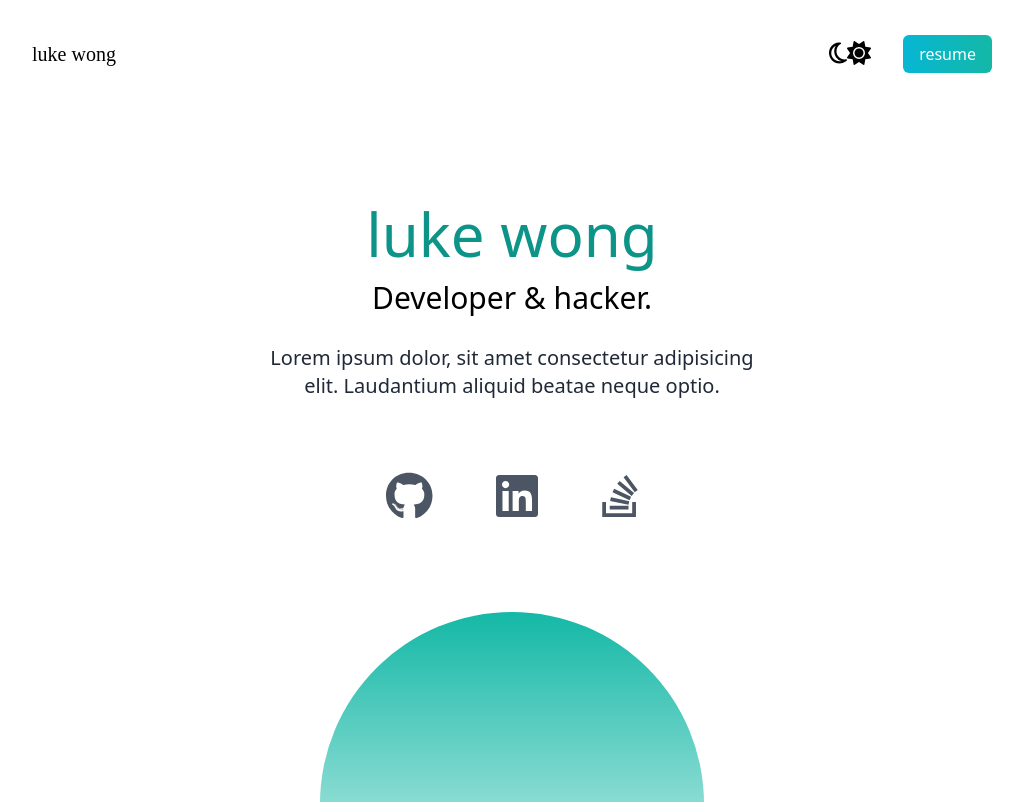
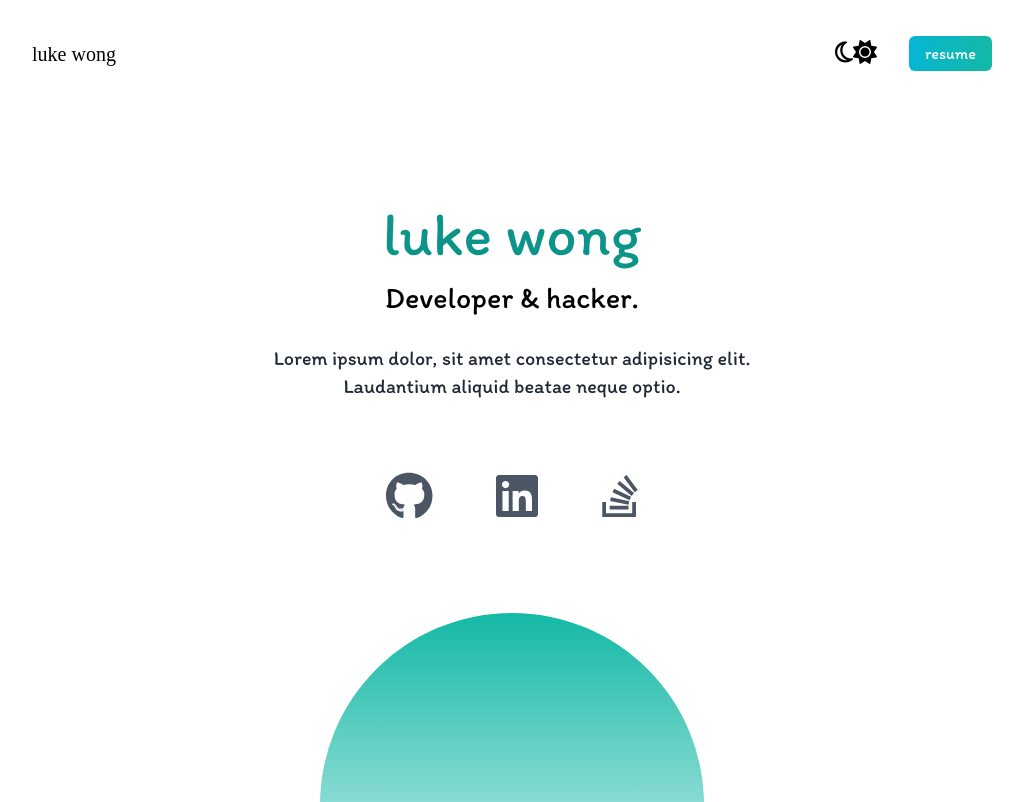
Before and after one commit to DevLukeHere/nextjs-portfolio, a Next.js app: page / in a window 1280 px wide. Shown: the top 802 px of the page, without its empty margins (128-1151 px from the left). Built offline with nearby package versions, Linux system fonts and the light colour scheme.

Commit message:
test custom google font

```diff
--- a/app/layout.tsx
+++ b/app/layout.tsx
@@ -1,12 +1,20 @@
-import './globals.css'
+import "./globals.css";
+import { Itim } from "@next/font/google";
+
+// If loading a variable font, you don't need to specify the font weight
+const itim = Itim({
+  weight: "400",
+  subsets: ["latin"],
+  display: "optional",
+});
 
 export default function RootLayout({
   children,
 }: {
-  children: React.ReactNode
+  children: React.ReactNode;
 }) {
   return (
-    <html lang="en">
+    <html lang="en" className={itim.className}>
       {/*
         <head /> will contain the components returned by the nearest parent
         head.tsx. Find out more at https://beta.nextjs.org/docs/api-reference/file-conventions/head
@@ -14,5 +22,5 @@ export default function RootLayout({
       <head />
       <body>{children}</body>
     </html>
-  )
+  );
 }
--- a/app/page.tsx
+++ b/app/page.tsx
@@ -1,6 +1,5 @@
 "use client";
 
-// import { Inter } from "@next/font/google";
 import { faMoon } from "@fortawesome/free-regular-svg-icons";
 import { faSun } from "@fortawesome/free-solid-svg-icons";
 import { FontAwesomeIcon } from "@fortawesome/react-fontawesome";
@@ -11,8 +10,6 @@ import {
 } from "@fortawesome/free-brands-svg-icons";
 import Image from "next/image";
 import { useState } from "react";
-
-// const inter = Inter({ subsets: ["latin"] });
 
 export default function Home() {
   const [darkMode, setDarkMode] = useState(false);
```
